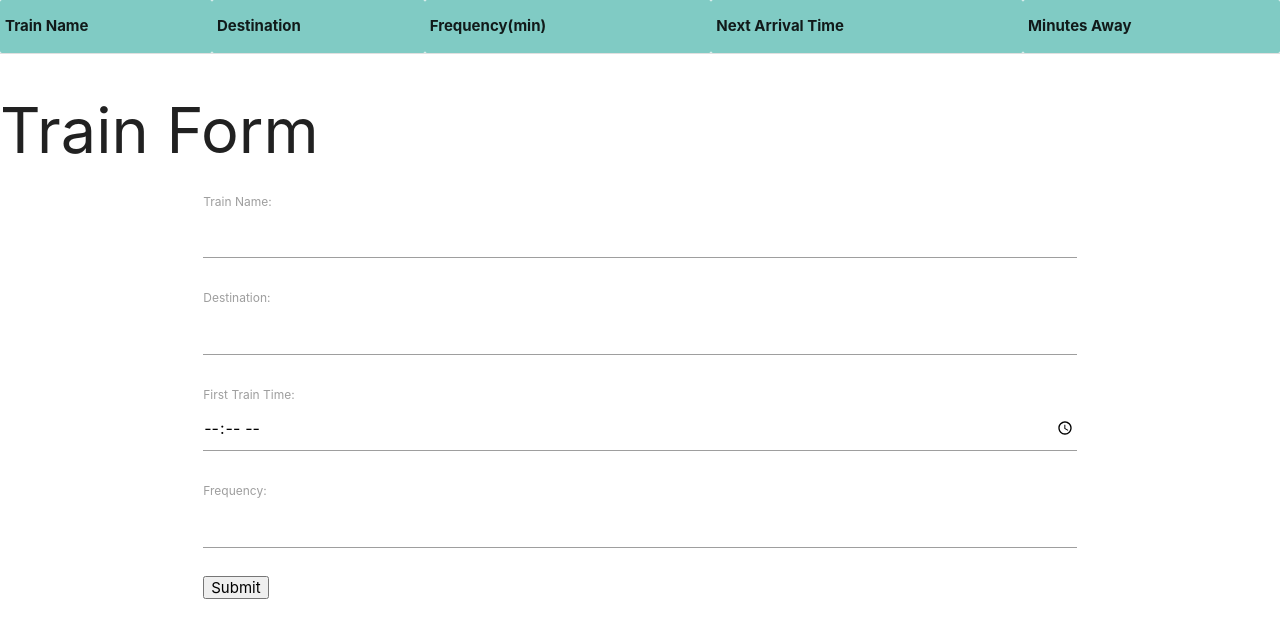
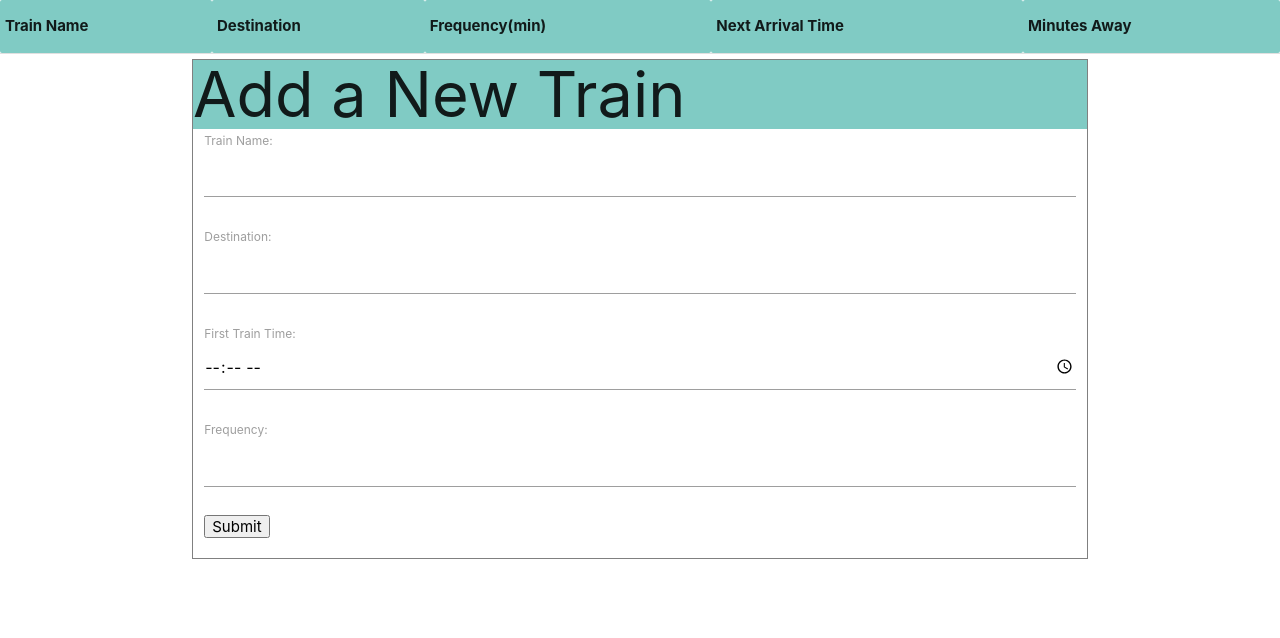
Before and after one commit to mjanders6/TrainSchedule, a plain HTML site: page index.html in a window 1280 px wide. Drawn offline with nearby package versions, Linux system fonts and the light colour scheme; no server answers.

Commit message:
add css and changed h1

```diff
--- a/assets/css/style.css
+++ b/assets/css/style.css
@@ -0,0 +1,10 @@
+.container {
+    border: 1px solid grey;
+    margin-top: 5px;
+
+}
+
+h1 {
+    margin: 0px auto;
+    background-color: #80cbc4;
+}
--- a/index.html
+++ b/index.html
@@ -32,8 +32,8 @@
 
     </table>
 
-    <h1>Train Form</h1>
     <div class="container">
+        <h1>Add a New Train</h1>
         <div class="row">
             <div class="col l12">
                 <label for="trainName">Train Name:</label>
@@ -67,29 +67,6 @@
         </div>
     </div>
 
-    <!-- <form id="usrform">
-        <p>
-            <label for="trainName">Train Name:</label>
-            <input type="text" name="trainName" id="trainName">
-        </p>
-        <p>
-            <label for="destination">Destination:</label>
-            <input type="text" name="destination" id="destination">
-        </p>
-        <p>
-            <label for="firstTrainTime">First Train Time:</label>
-            <input type="time" name="firstTrainTime" id="firstTrainTime">
-        </p>
-        <p>
-            <label for="frequency">Frequency:</label>
-            <input type="number" name="frequency" id="frequency">
-        </p>
-
-        <p>
-            <button type="submit" id="submit">Submit</button>
-        </p>
-    </form> -->
-
     <script src="https://cdnjs.cloudflare.com/ajax/libs/materialize/1.0.0/js/materialize.min.js"></script>
     <script src="https://www.gstatic.com/firebasejs/5.9.1/firebase.js"></script>
     <script src="https://cdnjs.cloudflare.com/ajax/libs/moment.js/2.24.0/moment.js"></script>
```
